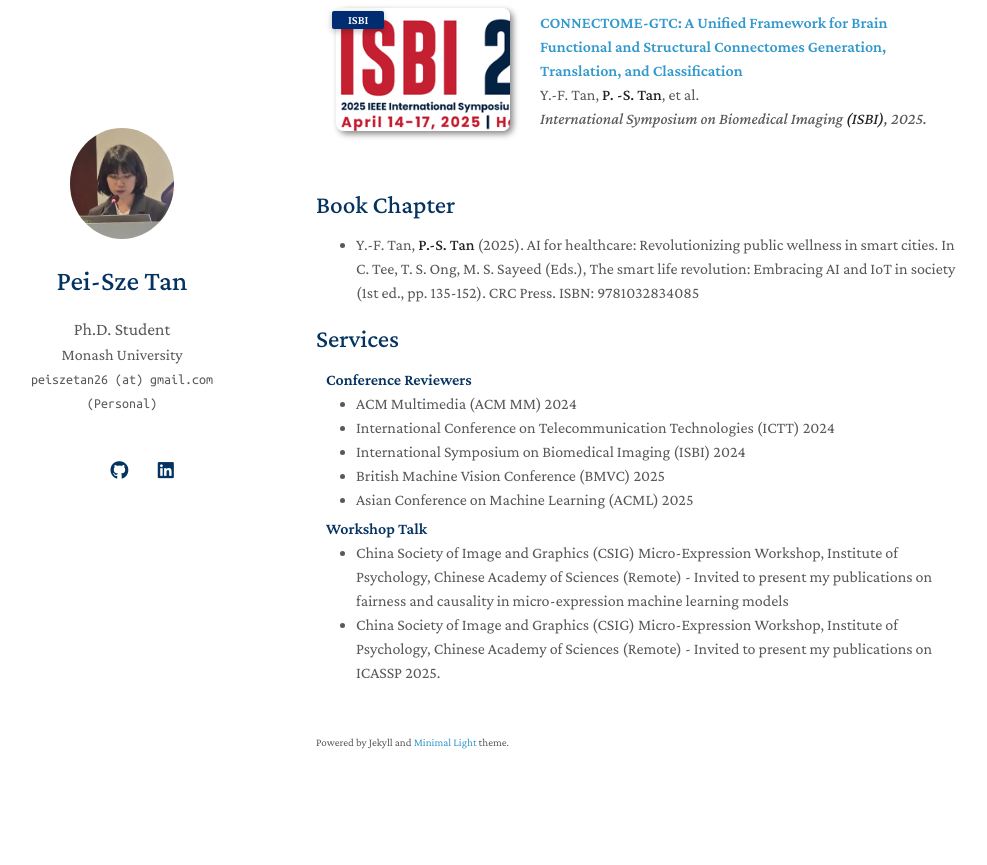
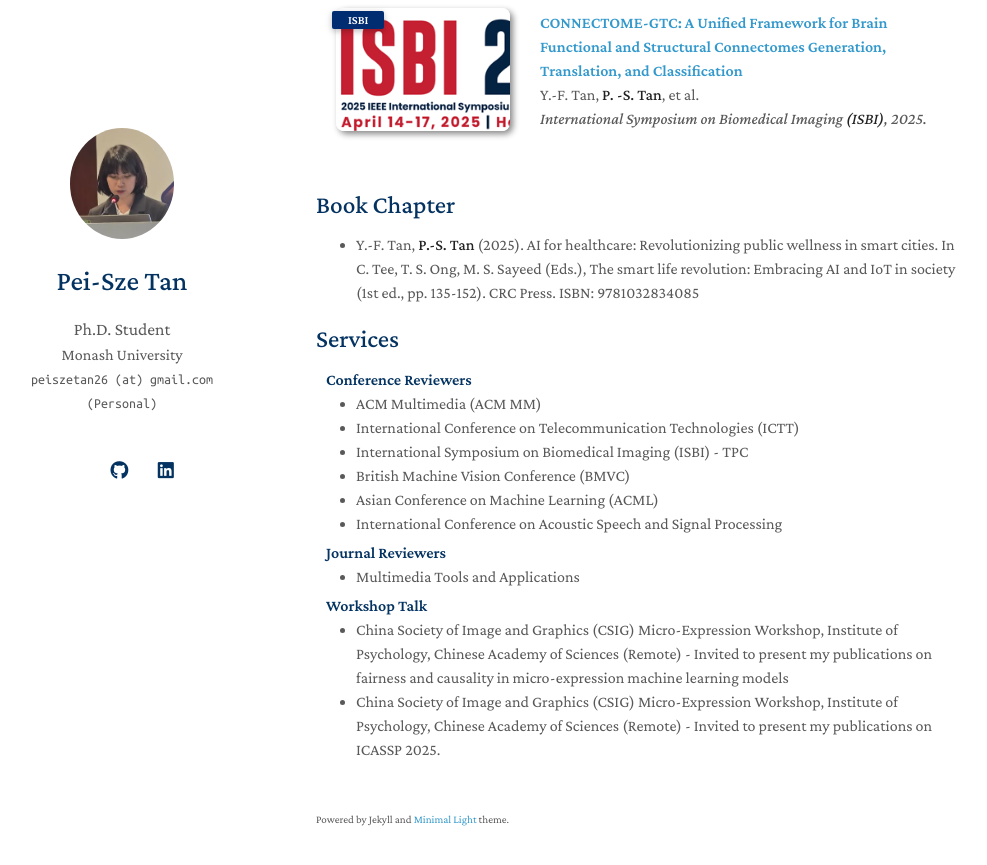
Before and after one commit to noobasuna/tpeisze, a Jekyll site: the page built from index.md, in a window 1280 px wide and 900 px high, scrolled down 1644 px. Shown: the top 865 px of the window, without its empty margins (154-1141 px from the left). Built offline with Jekyll 4.4.1, drawn with Linux system fonts in a browser that asks for light colours; a style sheet for code colours, icons or effects is not loaded; our own code applies the rules of GitHub Pages for plain Markdown files; before the commit the page ends 2467 px from its top, so only the background shows below that.

Commit message:
Update services.md

```diff
--- a/_includes/services.md
+++ b/_includes/services.md
@@ -8,11 +8,18 @@
 <h4 style="margin:0 10px 0;">Conference Reviewers</h4>
 
 <ul style="margin:0 0 5px;">
-  <li><autocolor>ACM Multimedia (ACM MM) 2024</autocolor></li>
-  <li><autocolor>International Conference on Telecommunication Technologies (ICTT) 2024</autocolor></li>
-  <li><autocolor>International Symposium on Biomedical Imaging (ISBI) 2024</autocolor></li>
-  <li><autocolor>British Machine Vision Conference (BMVC) 2025</autocolor></li>
-  <li><autocolor>Asian Conference on Machine Learning (ACML) 2025</autocolor></li>
+  <li><autocolor>ACM Multimedia (ACM MM)</autocolor></li>
+  <li><autocolor>International Conference on Telecommunication Technologies (ICTT)</autocolor></li>
+  <li><autocolor>International Symposium on Biomedical Imaging (ISBI) - TPC </autocolor></li>
+  <li><autocolor>British Machine Vision Conference (BMVC)</autocolor></li>
+  <li><autocolor>Asian Conference on Machine Learning (ACML)</autocolor></li>
+  <li><autocolor>International Conference on Acoustic Speech and Signal Processing</autocolor></li>
+</ul>
+
+<h4 style="margin:0 10px 0;">Journal Reviewers</h4>
+
+<ul style="margin:0 0 5px;">
+  <li><autocolor>Multimedia Tools and Applications</autocolor></li>
 </ul>
 
 <h4 style="margin:0 10px 0;">Workshop Talk</h4>
```
